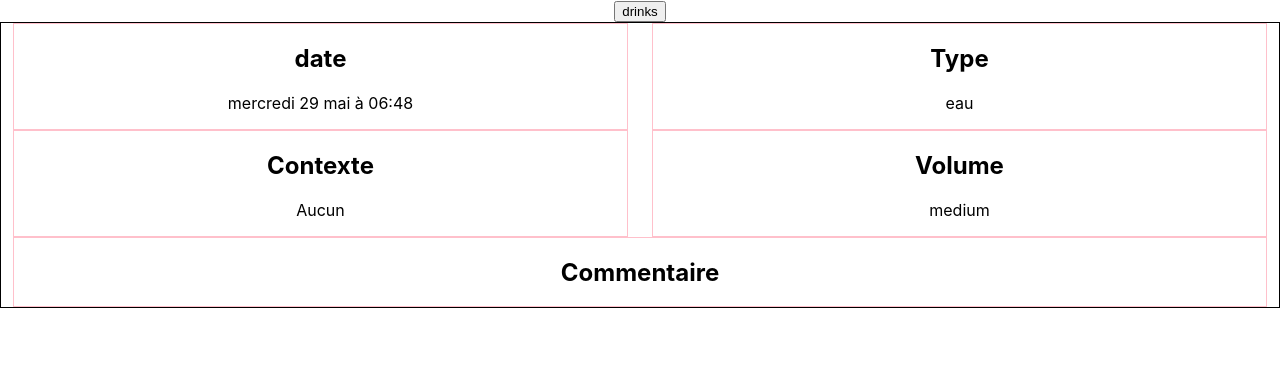
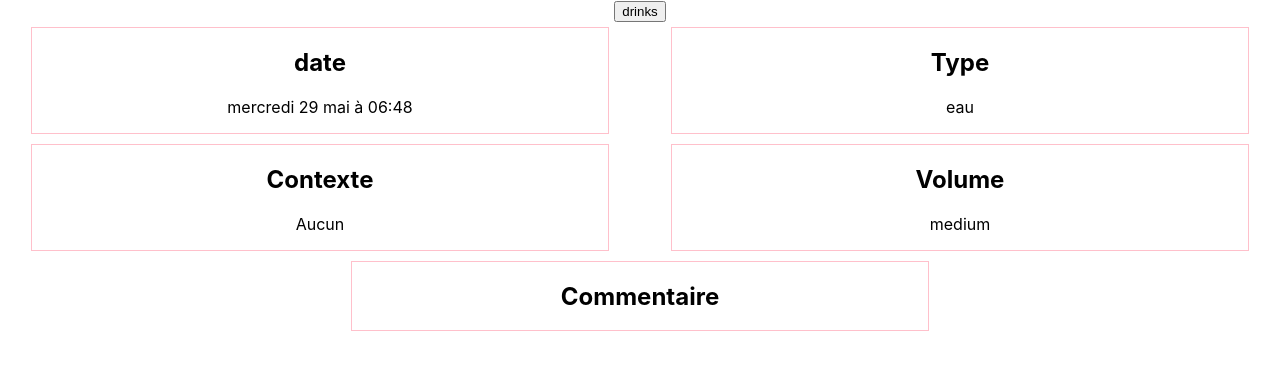
Before and after one commit to FlorianGardy/up-day-mobile, a React (Create React App) app: page /events/drink in a window 1280 px wide. Both pictures are taken after a click on the button "recap". Shown: the top 370 px of the page. Built offline with nearby package versions, Linux system fonts and the light colour scheme.

Commit message:
Renaming Summary component to SummaryItem move style in component instead of page

```diff
--- a/src/components/Summary.jsx
+++ b/src/components/SummaryItem.jsx
@@ -2,8 +2,14 @@ import React from "react";
 import PropTypes from "prop-types";
 
 const Summary = ({ label, value }) => {
+  /* Style des containers de recap */
+  const style = {
+    width: "45%",
+    border: "1px pink solid",
+    margin: "5px"
+  };
   return (
-    <div>
+    <div style={style}>
       <h2>{label}</h2>
       <p>{value}</p>
     </div>
--- a/src/pages/Drink.page.jsx
+++ b/src/pages/Drink.page.jsx
@@ -2,7 +2,7 @@ import React, { useState } from "react";
 import DateAndTime from "../components/DateAndTime";
 import OptionSelector from "../components/OptionSelector";
 import Comment from "../components/Comment";
-import Summary from "../components/Summary";
+import SummaryItem from "../components/SummaryItem";
 import { volumes, drinks } from "../data";
 
 const Drink = () => {
@@ -37,12 +37,6 @@ const Drink = () => {
     color: "red"
   };
 
-  /* Style des containers de recap */
-  const summary = {
-    width: "48%",
-    border: "1px pink solid"
-  };
-
   if (isReadyToRecap) {
     return (
       <div>
@@ -51,25 +45,14 @@ const Drink = () => {
           style={{
             display: "flex",
             flexWrap: "wrap",
-            border: "1px black solid",
             justifyContent: "space-around"
           }}
         >
-          <div style={summary}>
-            <Summary label="date" value={dateToString(date)} />
-          </div>
-          <div style={summary}>
-            <Summary label="Type" value={drink} />
-          </div>
-          <div style={summary}>
-            <Summary label="Contexte" value="Aucun" />
-          </div>
-          <div style={summary}>
-            <Summary label="Volume" value={volume} />
-          </div>
-          <div style={{ ...summary, width: "98%" }}>
-            <Summary label="Commentaire" value={comment} />
-          </div>
+          <SummaryItem label="date" value={dateToString(date)} />
+          <SummaryItem label="Type" value={drink} />
+          <SummaryItem label="Contexte" value="Aucun" />
+          <SummaryItem label="Volume" value={volume} />
+          <SummaryItem label="Commentaire" value={comment} />
         </div>
       </div>
     );
```
